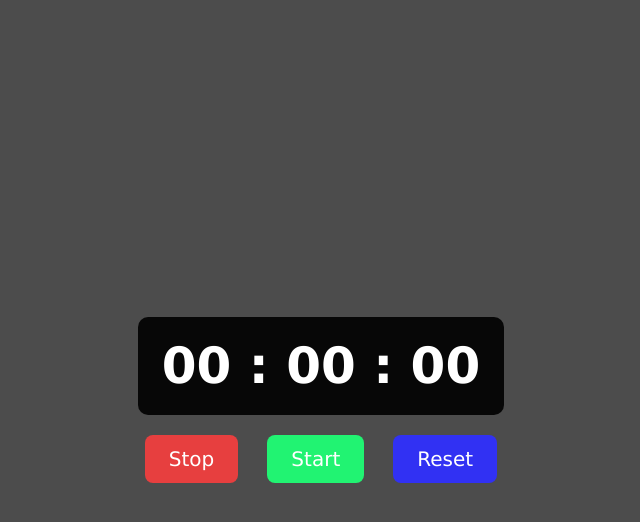
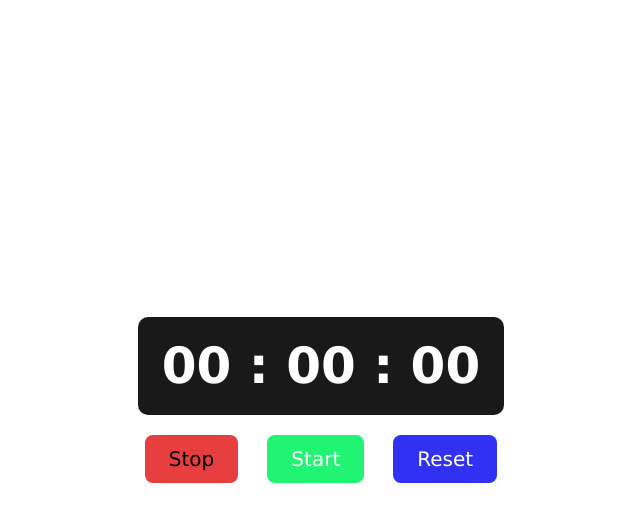
Before and after one commit to MenukaSankalpa/Project-04, a plain HTML site: page index.html in a window 1280 px wide. In both pictures the pointer is over the button "Stop". Shown: the whole page, without its empty margins (319-959 px from the left). Drawn offline with Linux system fonts and the light colour scheme.

Commit message:
update colors

```diff
--- a/style.css
+++ b/style.css
@@ -5,7 +5,7 @@
     font-family: Verdana, Geneva, Tahoma, sans-serif;
 }
 body{
-    background-color:  rgba( 0, 0, 0, 0.7);
+    background-color: #fff;
     color: #ffffff;
     display: flex;
     justify-content: center;
@@ -36,3 +36,7 @@ body{
     border-radius: 8px;
     cursor: pointer;
 }
+.btn:hover{
+    color: black;
+
+}
```
